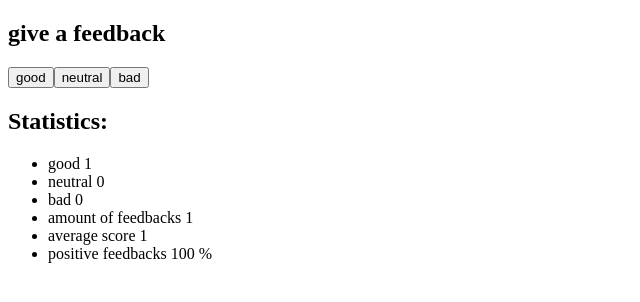
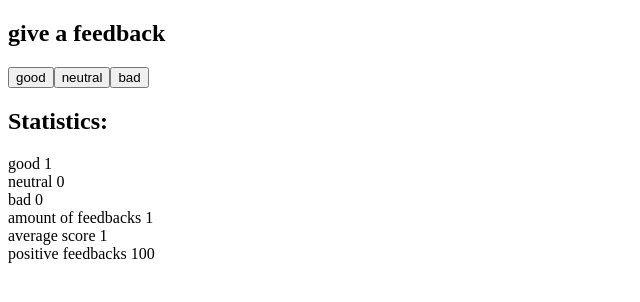
Before and after one commit to AlexKrivtcov/FS2022, a React (Create React App) app in the folder part1/unicafe/: page / in a window 1280 px wide. Both pictures are taken after a click on the button "good". Shown: the top 302 px of the page, without its empty margins (0-640 px from the left). Built offline with nearby package versions, Linux system fonts and the light colour scheme.

Commit message:
1.10: unicafe, step5

```diff
--- a/part1/unicafe/src/App.js
+++ b/part1/unicafe/src/App.js
@@ -5,18 +5,33 @@ const Button = ({ onClick, text }) => (
     {text}
   </button>
 )
-
+const StatisticLine = (props) => {
+  return (
+    <div>
+      {props.text} {props.value}
+    </div>
+  )
+}
 const Statistics = (props) => {
   if (props.totalNum > 0){
     return(
-      <ul>
-        <li>good {props.good}</li>
-        <li>neutral {props.neutral}</li>
-        <li>bad {props.bad}</li>
-        <li>amount of feedbacks {props.totalNum}</li>
-        <li>average score {props.average}</li>
-        <li>positive feedbacks {props.positiveFeedbacks} %</li>
-      </ul>
+      <div>
+        <StatisticLine text="good" value={props.good}/>
+        <StatisticLine text="neutral" value={props.neutral}/>
+        <StatisticLine text="bad" value={props.bad}/>
+        <StatisticLine text="amount of feedbacks" value={props.totalNum}/>
+        <StatisticLine text="average score" value={props.average}/>
+        <StatisticLine text="positive feedbacks" value={props.positiveFeedbacks}/>
+
+      </div>
+      // <ul>
+      //   <li>good {props.good}</li>
+      //   <li>neutral {props.neutral}</li>
+      //   <li>bad {props.bad}</li>
+      //   <li>amount of feedbacks {props.totalNum}</li>
+      //   <li>average score {props.average}</li>
+      //   <li>positive feedbacks {props.positiveFeedbacks} %</li>
+      // </ul>
     )
   }
   return (
@@ -31,7 +46,7 @@ const App = () => {
   const [good, setGood] = useState(0)
   const [neutral, setNeutral] = useState(0)
   const [bad, setBad] = useState(0)
-  const[totalNum, setTotalNum] = useState(0)
+  const [totalNum, setTotalNum] = useState(0)
 
   const addFeedbackToCategory = (category, setCategory) => setCategory(category + 1)
   const addFeedback = () => setTotalNum(totalNum + 1)
```
